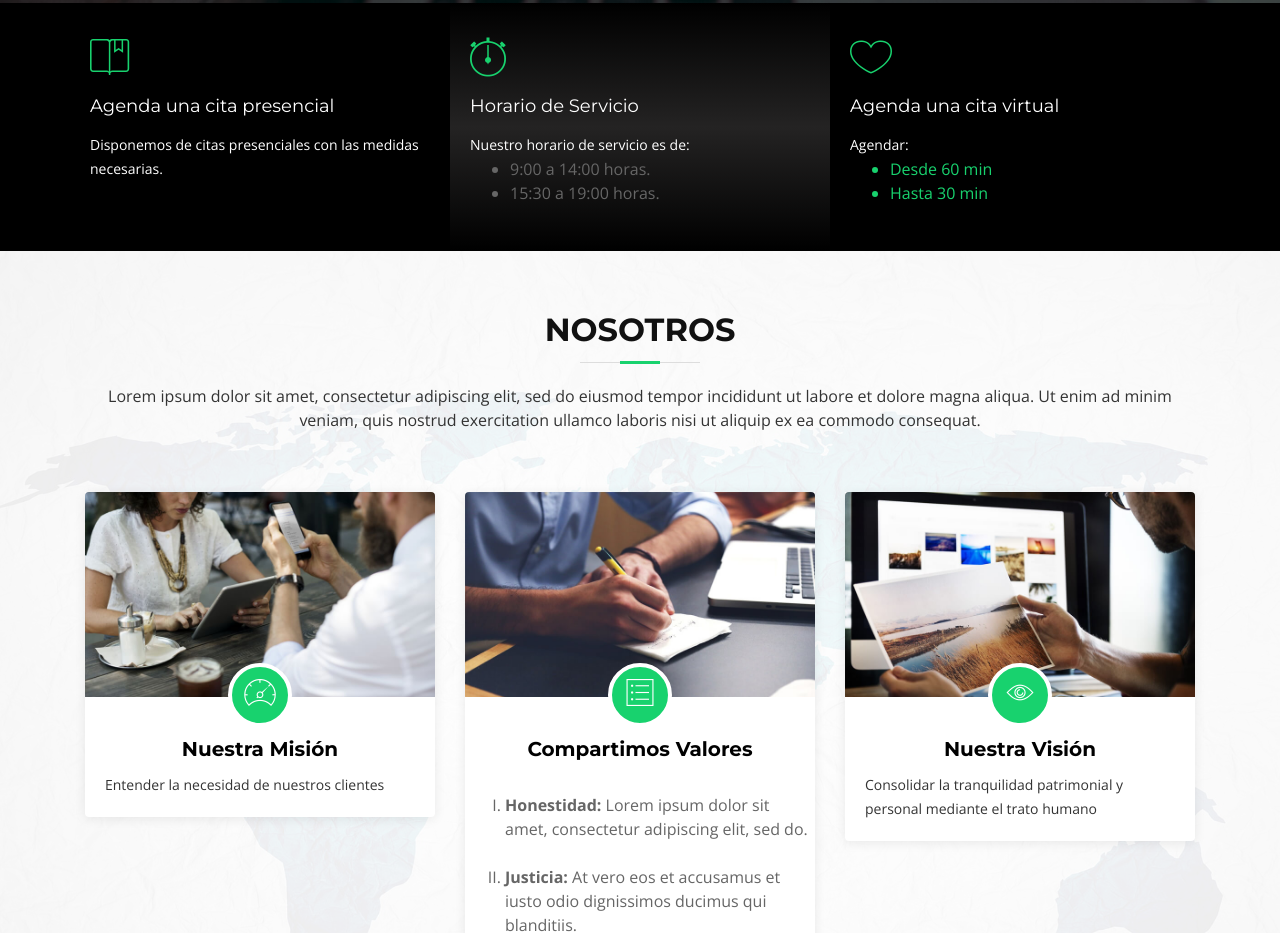
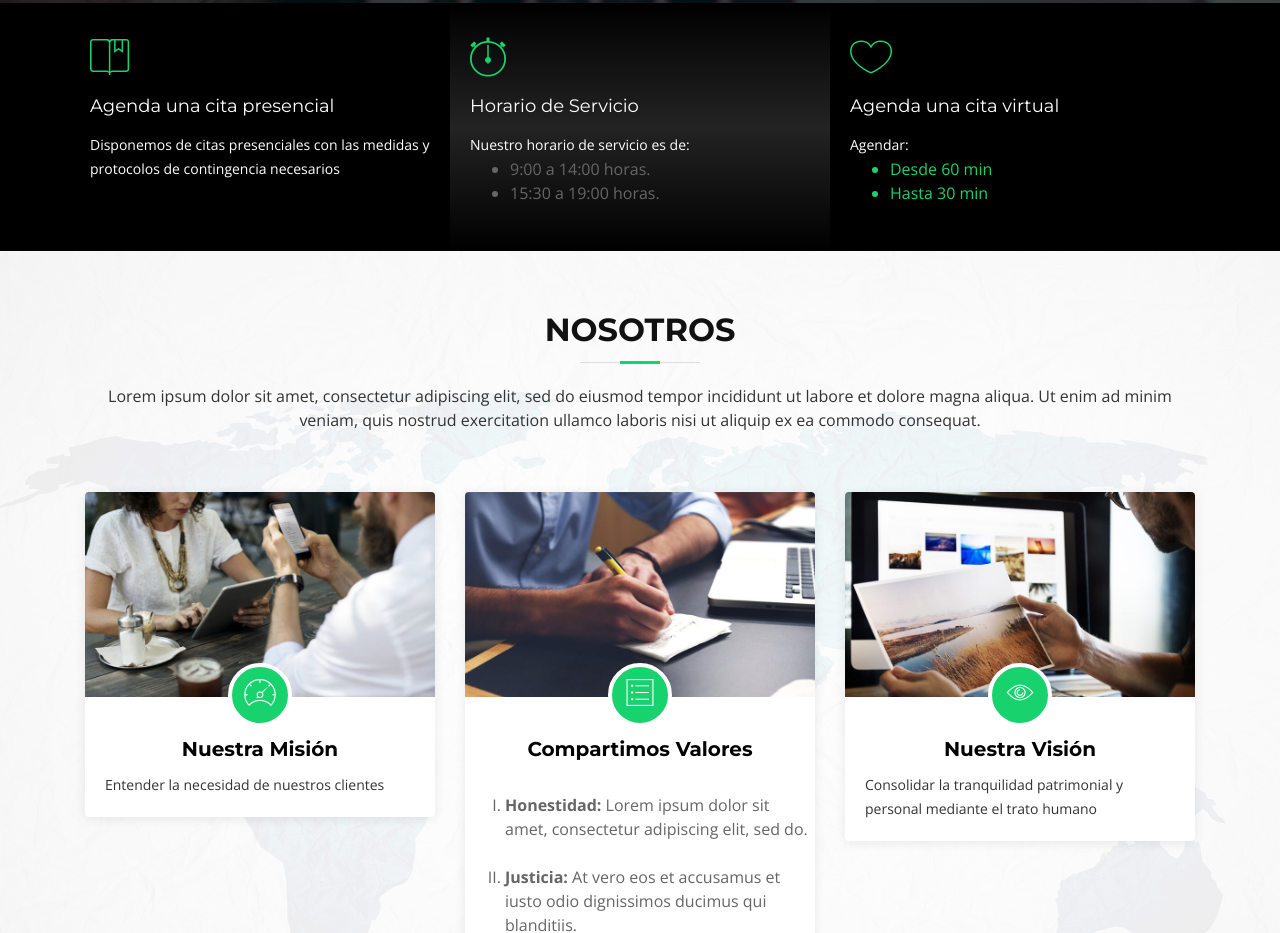
Before and after one commit to adelrr/consultoresjuridicofiscal, a plain HTML site: page index.html in a window 1280 px wide. Shown: the part 797-1730 px from the top of the page. Drawn offline with nearby package versions, Linux system fonts and the light colour scheme; files that its build step writes are made by us from their sources; files whose address does not match are found by name.

```diff
--- a/index.html
+++ b/index.html
@@ -209,7 +209,7 @@
                     <div class="col-lg-4 box">
                         <i class="ion-ios-bookmarks-outline"></i>
                         <h4 class="title"><a href="#map-section">Agenda una cita presencial</a></h4>
-                        <a href="#map-section"><p class="description">Disponemos de citas presenciales con las medidas necesarias.</p></a>
+                        <a href="#map-section"><p class="description">Disponemos de citas presenciales con las medidas y protocolos de contingencia necesarios</p></a>
                     </div>
 
                     <div class="col-lg-4 box box-bg">
```
